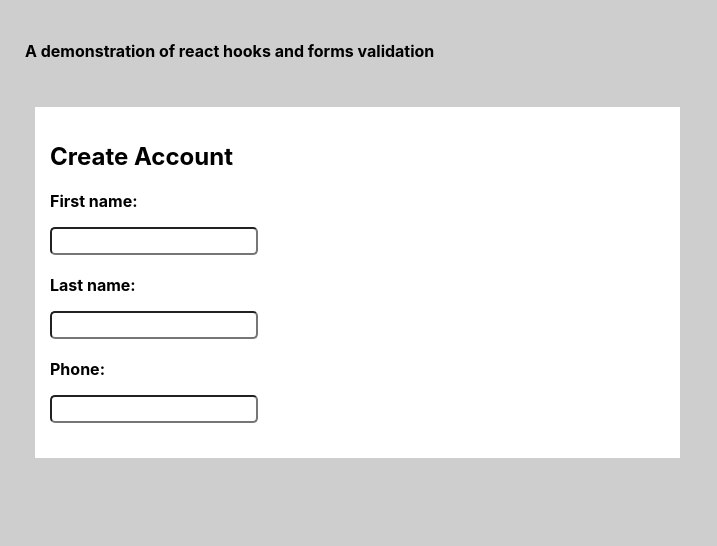
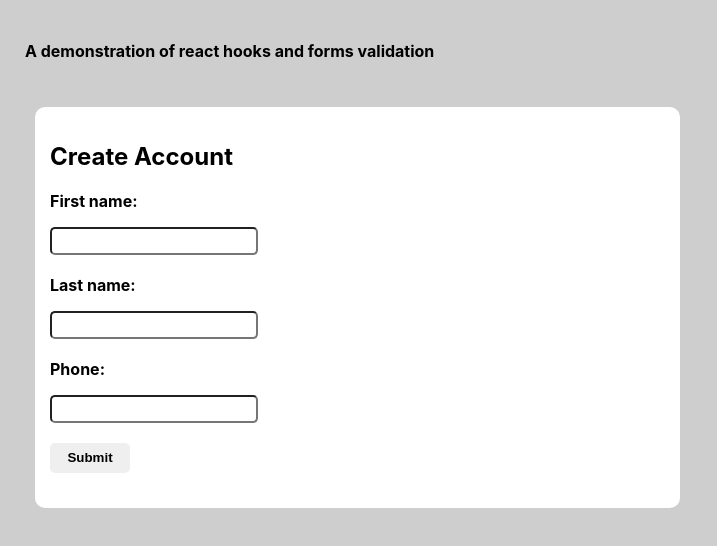
Before and after one commit to mattbimpson/forms-validation-react, a React (Create React App) app: page / in a window 1280 px wide. Shown: the top 546 px of the page, without its empty margins (0-717 px from the left). Built offline with nearby package versions, Linux system fonts and the light colour scheme.

Commit message:
add submit button

```diff
--- a/src/components/CreateAccount/CreateAccountForm.tsx
+++ b/src/components/CreateAccount/CreateAccountForm.tsx
@@ -1,7 +1,12 @@
 import React from 'react';
-import { FormContainer, InputText, FormItem } from './Styles';
+import { FormContainer, InputText, FormItem, InputButton } from './Styles';
 
 const CreateAccountForm: React.FC<any> = () => {
+
+  function submitForm() {
+
+  }
+
   return (
     <>
       <FormContainer>
@@ -19,6 +24,9 @@ const CreateAccountForm: React.FC<any> = () => {
           { /* todo: move the type into styled component props */ }
           <InputText type="tel"></InputText>
         </FormItem>
+        <FormItem>
+          <InputButton value="Submit" onClick={submitForm}></InputButton>
+        </FormItem>
       </FormContainer>
     </>
   )
--- a/src/components/CreateAccount/Styles.ts
+++ b/src/components/CreateAccount/Styles.ts
@@ -5,6 +5,7 @@ export const FormContainer =
         margin: 10px;
         padding: 15px;
         background-color: white;
+        border-radius: 10px;
         width: 50%;
 
         @media (max-height: 500px) {
@@ -24,3 +25,13 @@ export const FormItem =
     styled.div`
         margin-bottom: 20px;
     `;
+
+export const InputButton =
+    styled.input.attrs({ type: 'button' })`
+        border-radius: 5px;
+        border: none;
+        height: 30px;
+        width: 80px;
+        padding: 2px;
+        font-weight: bold;
+    `;
```
